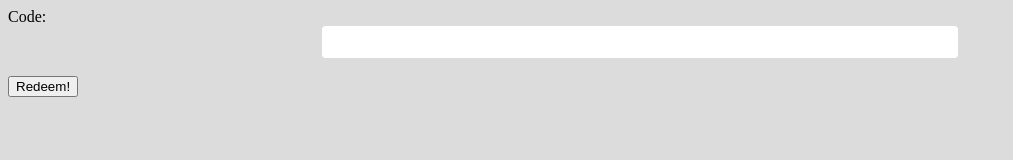
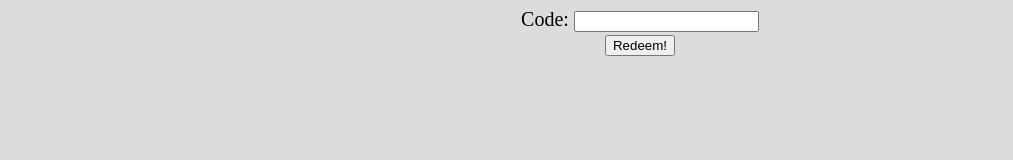
Before and after one commit to DelightedDuck/ScratchBlox-Redeem-Page, a plain HTML site: page index.html in a window 1280 px wide. Shown: the whole page, without its empty margins (0-1013 px from the left). Drawn offline with Linux system fonts and the light colour scheme.

Commit message:
Update redeem.css

```diff
--- a/redeem.css
+++ b/redeem.css
@@ -5,7 +5,7 @@ p {
 font-family: Segoe UI;
 text-align: center;
 }
-input {
+form {
 display: block;
 margin: auto;
 border: 2px #4D4D4D;
```
